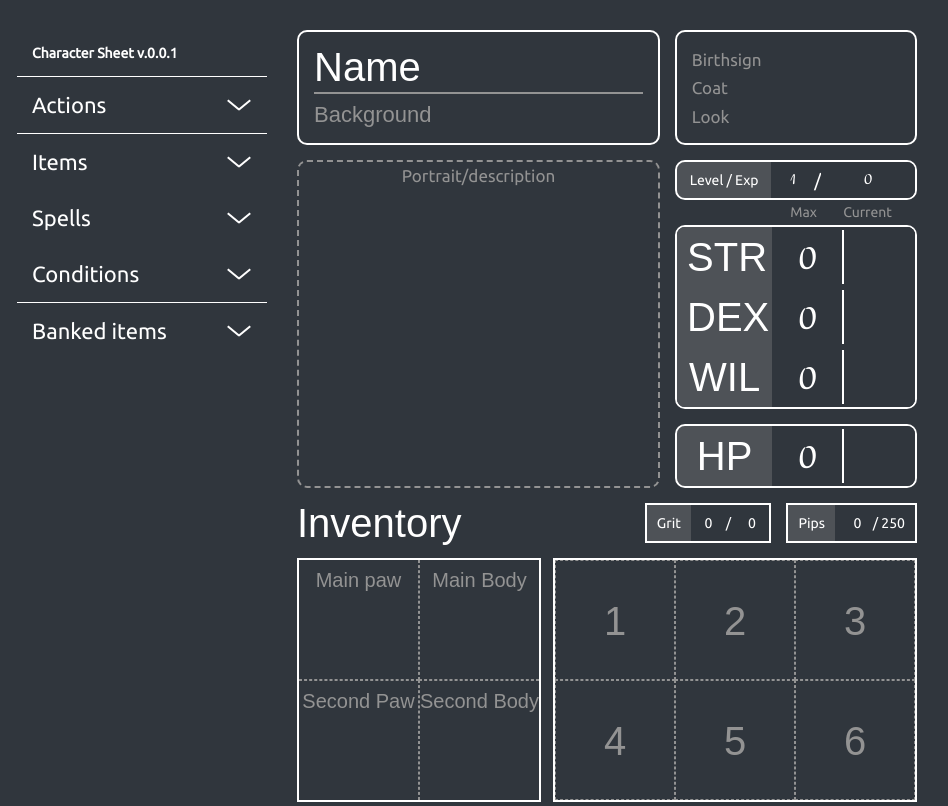
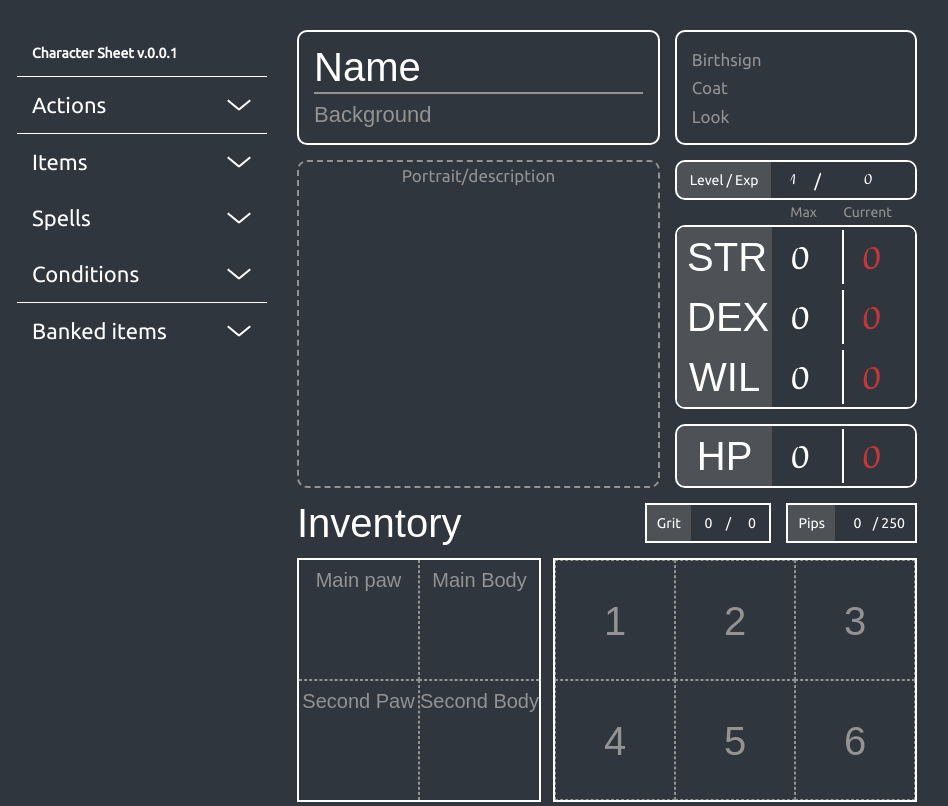
Before and after one commit to BrightsDays/mausritter-online-sheet, a Vue app: page / in a window 1280 px wide. Shown: the whole page, without its empty margins (173-1121 px from the left). Built offline with nearby package versions, Linux system fonts and the light colour scheme; a web font is replaced by a local one.

Commit message:
complete fast generator

```diff
--- a/src/components/MainMenu.vue
+++ b/src/components/MainMenu.vue
@@ -39,11 +39,13 @@
 </template>
 
 <script setup lang="ts">
+  import { computed } from 'vue'
   import UiDetails from './ui/UiDetails.vue'
   import { useStore } from '../store/pin'
   import rollDices from '../plugins/rollDices'
   import Conditions from './menu/Conditions.vue'
   import Items from './menu/items.vue'
+  import detailsList from '../data/detailsList.json'
   import backgroundList from '../data/backgroundList.json'
 
   const store = useStore()
@@ -57,15 +59,50 @@ const createCharacter = () => {
           rollDices(3, 6, 'min')
 
       store.setStat(item, value)
+      store.setStat(`max${item.charAt(0).toUpperCase() + item.slice(1)}`, value)
 
-    if (item === 'hp') store.setStat('startHp', value)
+      if (item === 'hp') {
+        store.setStat('hp', value)
+        store.setStat('maxHp', value)
+      }
 
       if (item === 'pips') store.setStat('startPips', value)
     })
 
-  const background = backgroundList[store.hp][store.pips].background
+    const background = backgroundList[store.maxHp][store.pips].background
+    store.setStat('background', background)
 
-  store.setStat('background', background)
+    const packBack = computed(() => store.packBack)
+
+    store.updateItems('packBack', {
+          ...packBack.value,
+          1: {
+            name: '1',
+            item: 'Torches'
+          },
+          2: {
+            name: '2',
+            item: 'Rations'
+          },
+          3: {
+            name: '2',
+            item: backgroundList[store.hp][store.pips].itemA
+          },
+          4: {
+            name: '2',
+            item: backgroundList[store.hp][store.pips].itemB
+          }
+        })
+
+    const birthSign = ['Star', 'Wheel', 'Acorn', 'Storm', 'Moon', 'Mother']
+    store.setStat('birthSign', birthSign[rollDices(1, 6) - 1])
+
+    const color = ['Chocolate', 'Black', 'White', 'Tan', 'Grey', 'Blue']
+    const pattern = ['Solid', 'Brindle', 'Patchy', 'Banded', 'Marbled', 'Flecked']
+
+    store.setStat('coat', `${color[rollDices(1, 6) - 1]} ${pattern[rollDices(1, 6) - 1]}`)
+
+    store.setStat('details', detailsList[rollDices(1, detailsList.length) - 1])
 }
 </script>
 
--- a/src/components/menu/items.vue
+++ b/src/components/menu/items.vue
@@ -10,7 +10,6 @@
     >
       <span class="items__title">{{ item.title }}</span>
       <div class="items__status">
-        <ui-item-checkbox />
         <span v-if="item.stat" class="items__stat">{{ item.stat }}</span>
       </div>
       <span class="items__type">{{ item.type }}</span>
--- a/src/components/sheet/CharacterAbout.vue
+++ b/src/components/sheet/CharacterAbout.vue
@@ -22,22 +22,31 @@
     <div class="about__details">
       <div class="details-input">
         <label class="details-input__label" for="birthsign">Birthsign</label>
-        <input class="details-input__input" id="birthsign" />
+        <input
+          class="details-input__input"
+          id="birthsign"
+          v-model="pin.birthSign"
+          readonly
+        />
       </div>
       <div class="details-input">
         <label class="details-input__label" for="coat">Coat</label>
-        <input class="details-input__input" id="coat" />
+        <input
+          class="details-input__input"
+          id="coat"
+          v-model="pin.coat"
+        />
       </div>
       <div class="details-input">
         <label class="details-input__label" for="look">Look</label>
-        <input class="details-input__input" id="look" />
+        <input class="details-input__input" id="look" v-model="pin.details" />
       </div>
     </div>
   </div>
 </template>
 
 <script setup lang="ts">
-import changeStat from '../../plugins/changeStat'
+// import changeStat from '../../plugins/changeStat'
 // import { computed } from 'vue'
 // import backgroundData from '../../data/backgroundList.json'
 import { useStore } from '../../store/pin'
--- a/src/components/sheet/Inventory.vue
+++ b/src/components/sheet/Inventory.vue
@@ -36,6 +36,7 @@
           v-else
           class="pack-items__item items__item"
           >
+          {{item.item}}
           <span class="items__title">{{ findItem(item.item)?.title }}</span>
           <div class="items__status">
             <ui-item-checkbox />
@@ -59,7 +60,7 @@
 </template>
 
 <script setup lang="ts">
-import { computed } from 'vue';
+import { computed } from 'vue'
 import { useStore } from '../../store/pin'
 import UiItemCheckbox from '../ui/UiItemCheckboxes.vue'
 import itemsData from '../../data/itemsList.json'
--- a/src/components/sheet/Stats.vue
+++ b/src/components/sheet/Stats.vue
@@ -10,21 +10,33 @@
       >
         <label class="stats__label">{{ item.name }}</label>
         <input
+          type="number"
           class="stats__input"
           v-model="item.max"
+          readonly
+        />
+        <input
+          type="number"
+          class="stats__input"
+          v-model="item.current"
           @input="changeStat(item.name, $event)"
         />
-        <input class="stats__input" />
       </div>
     </div>
     <div class="stats__hp stats__item">
       <label class="stats__label">HP</label>
       <input
+        type="number"
+        class="stats__input"
+        v-model="maxHp"
+        readonly
+      />
+      <input
+        type="number"
         class="stats__input"
         v-model="hp"
         @input="changeStat('hp', $event)"
       />
-      <input class="stats__input" />
     </div>
   </div>
 </template>
@@ -39,20 +51,22 @@ const store = useStore()
 const stats = computed(() => [
   {
     name: 'str',
-    max: store.str,
-    current: {type: Number}
+    max: store.maxStr,
+    current: store.str
   },
   {
     name: 'dex',
-    max: store.dex,
-    current: {type: Number}
+    max: store.maxDex,
+    current: store.dex
   },
   {
     name: 'wil',
-    max: store.wil,
-    current: {type: Number}
+    max: store.maxWil,
+    current: store.wil
   }
 ])
+
+const maxHp = computed(() => store.maxHp)
 const hp = computed(() => store.hp)
 </script>
 
--- /dev/null
+++ b/src/data/detailsList.json
@@ -0,0 +1,38 @@
+[
+  "Scarred body",
+  "Skeletal body",
+  "Tiny body",
+  "War paint",
+  "Curly tail",
+  "Groomed fur",
+  "Dyed fur",
+  "Frizzy fur",
+  "Night black eyes",
+  "Blood red eyes",
+  "Sharp eyes",
+  "Cropped tail",
+  "Tufted tail",
+  "Prehensile tail",
+  "Corpulent body",
+  "Dreadlocks",
+  "Willowy body",
+  "Shaved fur",
+  "Massive body",
+  "Silky fur",
+  "Foreign clothes",
+  "Eye patch",
+  "Elegant clothes",
+  "Fashionable clothes",
+  "Missing ear",
+  "Beautiful face",
+  "Delicate face",
+  "Patched clothes",
+  "Wise eyes",
+  "Unwashed clothes",
+  "Luminous eyes",
+  "Lumpy face",
+  "Whip-like tail",
+  "Round face",
+  "Stubby tail",
+  "Elongated face"
+]
--- a/src/store/pin.ts
+++ b/src/store/pin.ts
@@ -3,16 +3,18 @@ import { defineStore } from 'pinia'
 export const useStore = defineStore('pin',{
   state: () => ({
     name: '',
-    background: '',
     exp: 0,
+    maxStr: 0,
     str: 0,
+    maxDex: 0,
     dex: 0,
+    maxWil: 0,
     wil: 0,
-    startHp: 0,
+    maxHp: 0,
     hp: 0,
     startPips: 0,
     pips: 0,
-    grit: 0,
+    background: '',
     bodyBack: {
         'Main paw': {
           name: 'Main paw',
@@ -56,12 +58,14 @@ export const useStore = defineStore('pin',{
           name: 6,
           item: null
         },
-    }
+    },
+    birthSign: '',
+    coat: '',
+    details: '',
+    grit: 0
   }),
   actions: {
     setStat (statName: String, statValue: String | number) {
-      console.log(statName, statValue);
-
       this[statName] = statValue
     },
     updateItems(packName: String, payload: any) {
```
Also changed, not shown: src/plugins/rollDices.ts (line endings or trailing spaces). Lines whose indentation alone changed are shown as unchanged.
